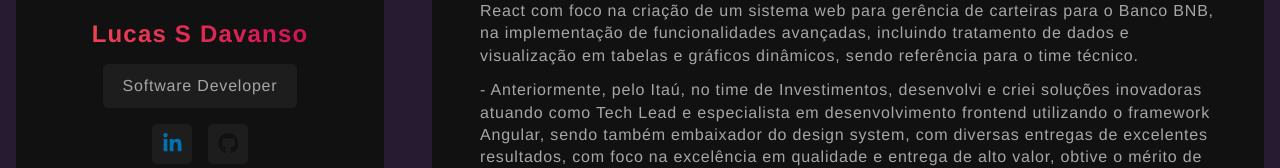
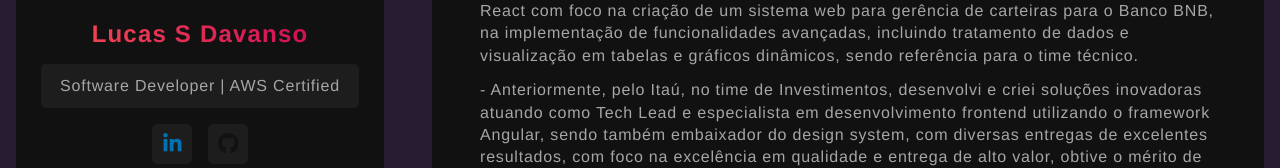
Before and after one commit to lucasdav/lucas-souza-davanso, a React (Vite) app: page / in a window 1280 px wide. Shown: the part 268-436 px from the top of the page. Built offline with nearby package versions, Linux system fonts and the light colour scheme.

Commit message:
atualizacao sidebar

```diff
--- a/package.json
+++ b/package.json
@@ -1,7 +1,7 @@
 {
   "name": "lucas-souza-davanso",
   "private": true,
-  "version": "1.10.1",
+  "version": "1.11.0",
   "type": "module",
   "scripts": {
     "start": "vite",
--- a/src/components/Sidebar.jsx
+++ b/src/components/Sidebar.jsx
@@ -25,7 +25,7 @@ const downloadPDF = function() {
         <aside id="sidebar">
             <img src={Avatar} alt="Lucas Souza Davanso"/>
             <h1>Lucas S Davanso</h1>
-            <p className="title">Software Developer</p>
+            <p className="title">Software Developer | AWS Certified</p>
             <SocialNetworks/>
             <InformationContainer/>
             <a href="#" onClick={downloadPDF} className="btn">
--- a/src/pdf/SidebarPdf.jsx
+++ b/src/pdf/SidebarPdf.jsx
@@ -10,7 +10,7 @@ const SidebarPdf = () => {
             <div className="sidebar-grid-pdf">
                 <div>
                     <h1>Lucas S Davanso</h1>
-                    <p className="title-pdf">Software Developer</p>
+                    <p className="title-pdf">Software Developer | AWS Certified</p>
                     <SocialNetworksPdf/>
                 </div>
             </div>
```
